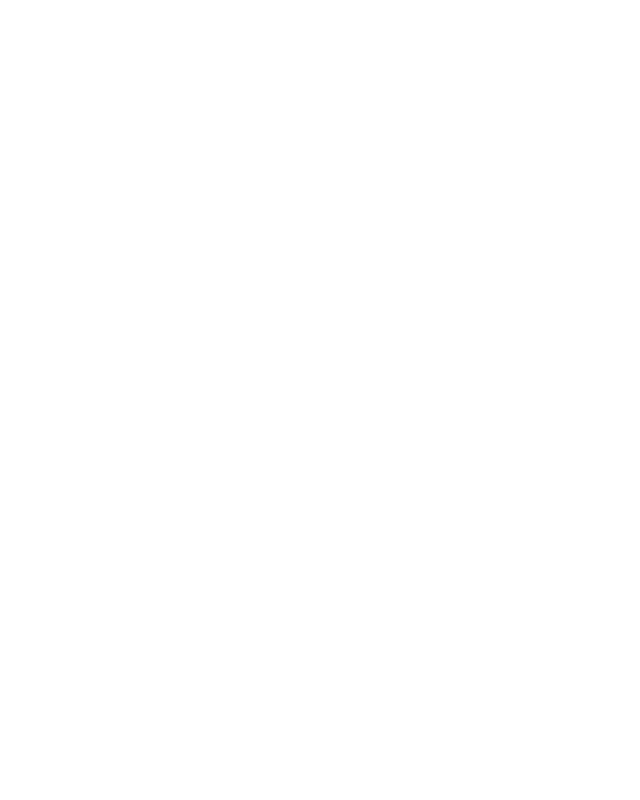
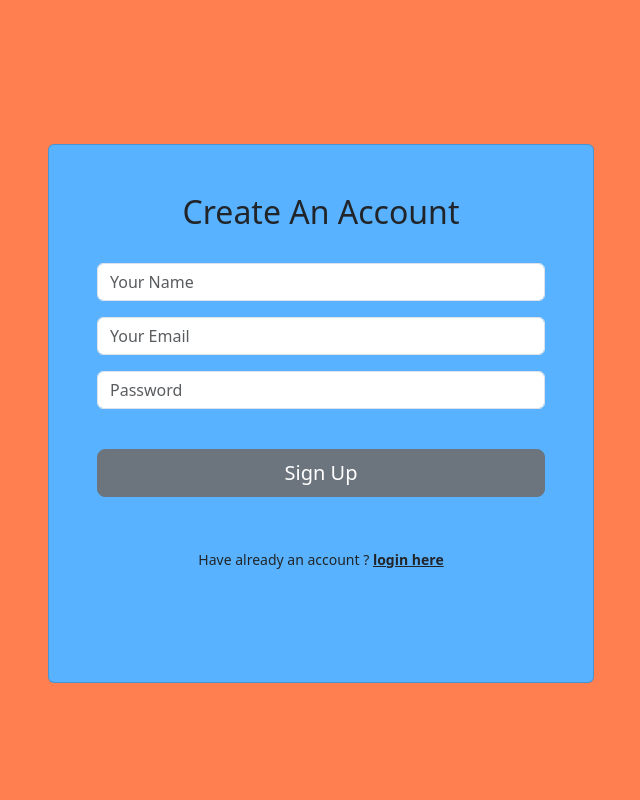
Before and after one commit to J0nTyy/ZedBlock-Project, a Django app: page / in a window 1280 px wide. Before the commit the part shown is empty. Shown: the whole page, without its empty margins (319-959 px from the left). Run offline with Django 4.2, Linux system fonts and the light colour scheme.

Commit message:
Created Signup and Login Pages

```diff
--- a/blog/blog_app/templates/blog_app/base.html
+++ b/blog/blog_app/templates/blog_app/base.html
@@ -1,5 +1,5 @@
 {% load static %}
-<html>
+<html lang="en">
 <head>
     <meta charset="UTF-8">
     <meta name="viewport"
@@ -8,6 +8,7 @@
     <link href="https://cdn.jsdelivr.net/npm/bootstrap@5.3.2/dist/css/bootstrap.min.css" rel="stylesheet" integrity="sha384-T3c6CoIi6uLrA9TneNEoa7RxnatzjcDSCmG1MXxSR1GAsXEV/Dwwykc2MPK8M2HN" crossorigin="anonymous">
     <title>Document</title>
     <style>
+        body {background-color: coral;}
         .custom-container{
             max-width: 1450px;
         }
--- /dev/null
+++ b/blog/blog_app/templates/blog_app/signup.html
@@ -0,0 +1,46 @@
+{% extends 'blog_app/base.html' %}
+{% block content %}
+
+<div class="container">
+    <div class="row">
+        <div class="col-md-6 offset-md-3">
+            <!-- <h2 class="text-center text-dark mt-5">BlogBridges</h2> -->
+            <br><br><br><br>
+            <div class="card my-5" style="background-color:#58b2ff;">
+
+                <form class="card-body cardbody-color p-lg-5" method="post">
+                    {% csrf_token %}
+                    <div class="text-center">
+                        <h2>Create An Account</h2>
+                    </div>
+                    <br>
+                    <div class="mb-3">
+                        <input type="text" class="form-control" id="Username" name="uname" aria-describedby="emailHelp"
+                            placeholder="Your Name ">
+                    </div>
+                    <div class="mb-3">
+                        <input type="email" class="form-control" id="email" name="uemail" aria-describedby="emailHelp"
+                            placeholder="Your Email ">
+                    </div>
+                    <div class="mb-3">
+                        <input type="password" class="form-control" id="password" name="upassword"
+                            placeholder="Password">
+                    </div>
+                    <!-- <div class="mb-3">
+                        <input type="password" class="form-control" id="password" placeholder="Retype Your password">
+                    </div> -->
+                    <br>
+                    <div class="text-center"><button type="submit" class="btn btn-secondary btn-lg px-5 mb-5 w-100">Sign
+                            Up</button>
+                    </div>
+                    <div id="emailHelp" class="form-text text-center mb-5 text-dark">Have already an account ? <a
+                            href="/login" class="text-dark fw-bold">login here</a>
+                    </div>
+                </form>
+            </div>
+
+        </div>
+    </div>
+</div>
+
+{% endblock %}
--- a/blog/blog_app/urls.py
+++ b/blog/blog_app/urls.py
@@ -2,5 +2,6 @@
 from . import views
 
 urlpatterns = [
-    path('', views.test),
+    path('', views.signup),
+    path('login/', views.login),
 ]
--- a/blog/blog_app/views.py
+++ b/blog/blog_app/views.py
@@ -2,5 +2,9 @@
 from django.http import HttpResponse
 
 
-def test(request):
-    return render(request, "blog_app/base.html")
+def login(request):
+    return render(request, 'blog_app/login.html')
+
+
+def signup(request):
+    return render(request, 'blog_app/signup.html')
```
Also changed, not shown: blog/blog_app/templates/blog_app/login.html (added, +35 -0 lines).
